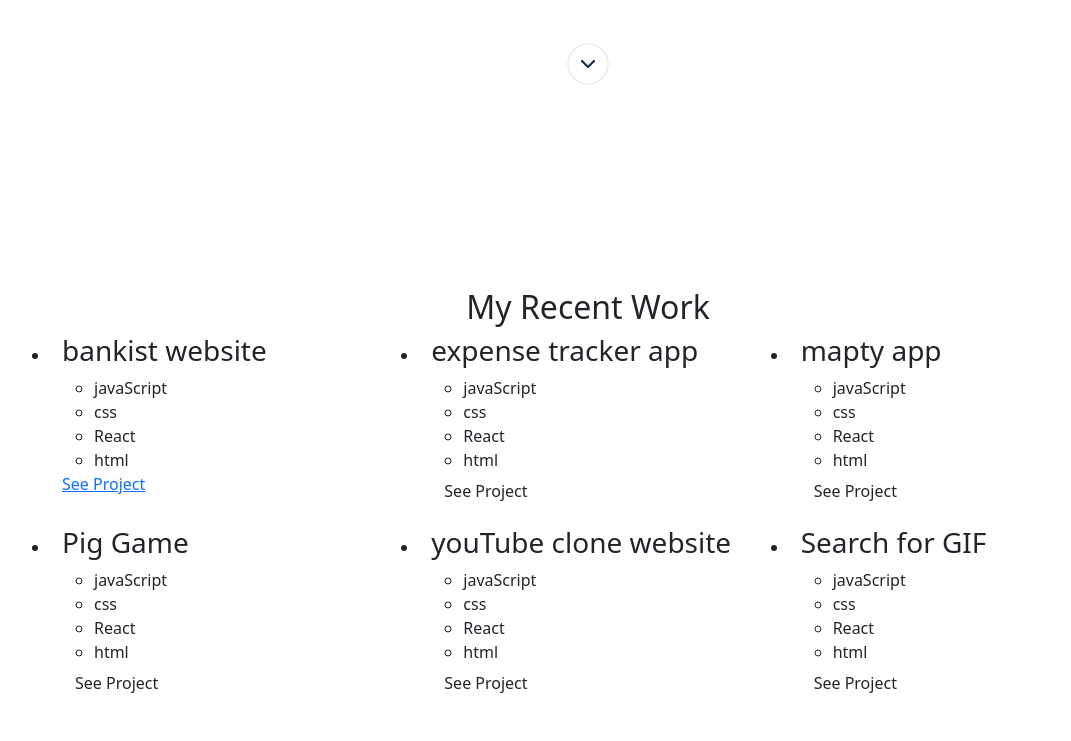
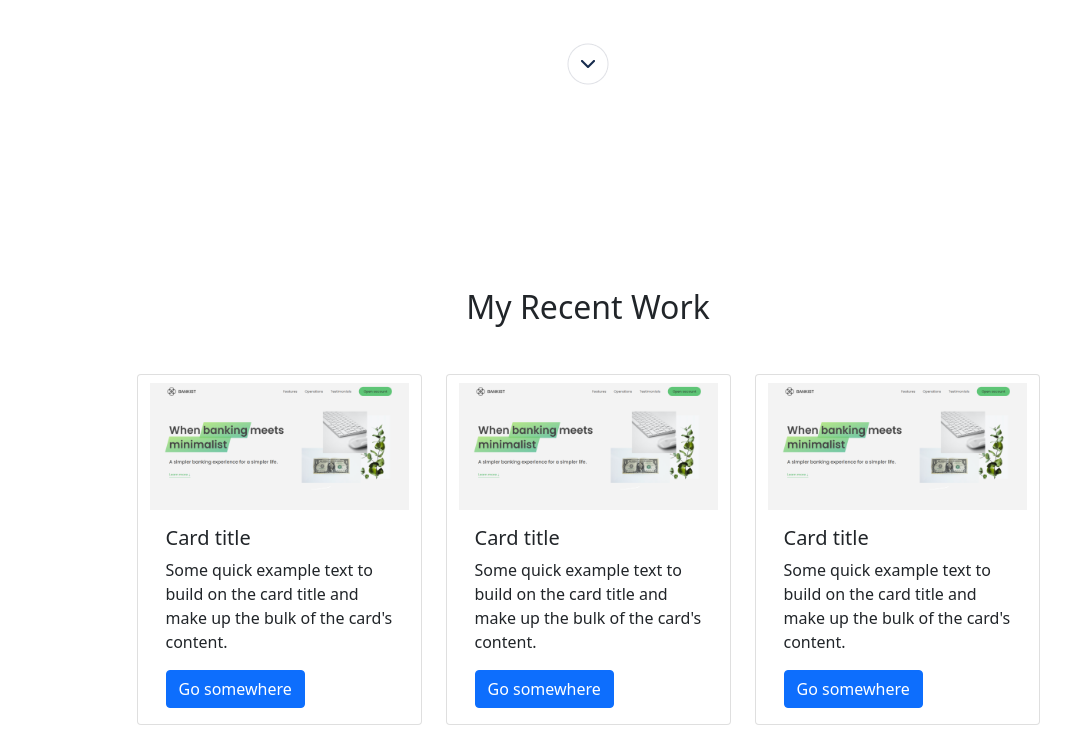
Before and after one commit to Bondok6/Porfolio-bootstrap, a website: page index.html in a window 1280 px wide. Shown: the part 568-1309 px from the top of the page, without its empty margins (52-1123 px from the left). Before the commit the page ends 1286 px from the top, so only its background shows below. Drawn offline with nearby package versions, Linux system fonts and the light colour scheme.

Commit message:
Add Cards in the work section

```diff
--- a/index.html
+++ b/index.html
@@ -96,133 +96,40 @@
 
         <h2 class="h2 text-center">My Recent Work</h2>
 
-        <ul class="row">
+        <ul class="row mt-5 p-0 gap-4 justify-content-center">
 
-          <li class="col-4 ">
-
-            <div class="">
-              <h3 class="">bankist website</h3>
-
-              <ul class="">
-                <li>javaScript</li>
-                <li>css</li>
-                <li>React</li>
-                <li>html</li>
-              </ul>
-
-              <a href="#" class="">See Project</a>
+          <li class="col-lg-3 card">
+            <img src="images/work-screenshots/Bankist.PNG" class="card-img-top pt-2" alt="Bankist App">
+            <div class="card-body">
+              <h5 class="card-title">Card title</h5>
+              <p class="card-text">Some quick example text to build on the card title and make up the bulk of the card's
+                content.</p>
+              <a href="#" class="btn btn-primary">Go somewhere</a>
             </div>
-
           </li>
 
-          <li class="col-4">
-
-            <div class="card__imgbox">
-
+          <li class="col-lg-3 card">
+            <img src="images/work-screenshots/Bankist.PNG" class="card-img-top pt-2" alt="Bankist App">
+            <div class="card-body">
+              <h5 class="card-title">Card title</h5>
+              <p class="card-text">Some quick example text to build on the card title and make up the bulk of the card's
+                content.</p>
+              <a href="#" class="btn btn-primary">Go somewhere</a>
             </div>
-
-            <div class="card__details">
-              <h3 class="card__text">expense tracker app</h3>
-
-              <ul class="card__list">
-                <li>javaScript</li>
-                <li>css</li>
-                <li>React</li>
-                <li>html</li>
-              </ul>
-
-              <a href="#" class="btn btn--green">See Project</a>
-            </div>
-
           </li>
 
-          <li class="col-4">
-
-            <div class="card__imgbox">
-
+          <li class="col-lg-3 card">
+            <img src="images/work-screenshots/Bankist.PNG" class="card-img-top pt-2" alt="Bankist App">
+            <div class="card-body">
+              <h5 class="card-title">Card title</h5>
+              <p class="card-text">Some quick example text to build on the card title and make up the bulk of the card's
+                content.</p>
+              <a href="#" class="btn btn-primary">Go somewhere</a>
             </div>
-
-            <div class="card__details">
-              <h3 class="card__text">mapty app</h3>
-
-              <ul class="card__list">
-                <li>javaScript</li>
-                <li>css</li>
-                <li>React</li>
-                <li>html</li>
-              </ul>
-
-              <a href="#" class="btn btn--green">See Project</a>
-            </div>
-
-          </li>
-        </ul>
-
-        <ul class="row">
-          <li class="col-4">
-
-            <div class="card__imgbox">
-
-            </div>
-
-            <div class="card__details">
-              <h3 class="card__text">Pig Game</h3>
-
-              <ul class="card__list">
-                <li>javaScript</li>
-                <li>css</li>
-                <li>React</li>
-                <li>html</li>
-              </ul>
-
-              <a href="#" class="btn btn--green">See Project</a>
-            </div>
-
-          </li>
-
-          <li class="col-4">
-
-            <div class="card__imgbox">
-
-            </div>
-
-            <div class="card__details">
-              <h3 class="card__text">youTube clone website</h3>
-
-              <ul class="card__list">
-                <li>javaScript</li>
-                <li>css</li>
-                <li>React</li>
-                <li>html</li>
-              </ul>
-
-              <a href="#" class="btn btn--green">See Project</a>
-            </div>
-
-          </li>
-
-          <li class="col-4">
-
-            <div class="card__imgbox">
-
-            </div>
-
-            <div class="card__details">
-              <h3 class="card__text">Search for GIF</h3>
-
-              <ul class="card__list">
-                <li>javaScript</li>
-                <li>css</li>
-                <li>React</li>
-                <li>html</li>
-              </ul>
-
-              <a href="#" class="btn btn--green">See Project</a>
-            </div>
-
           </li>
 
         </ul>
+
 
       </section>
 
```
